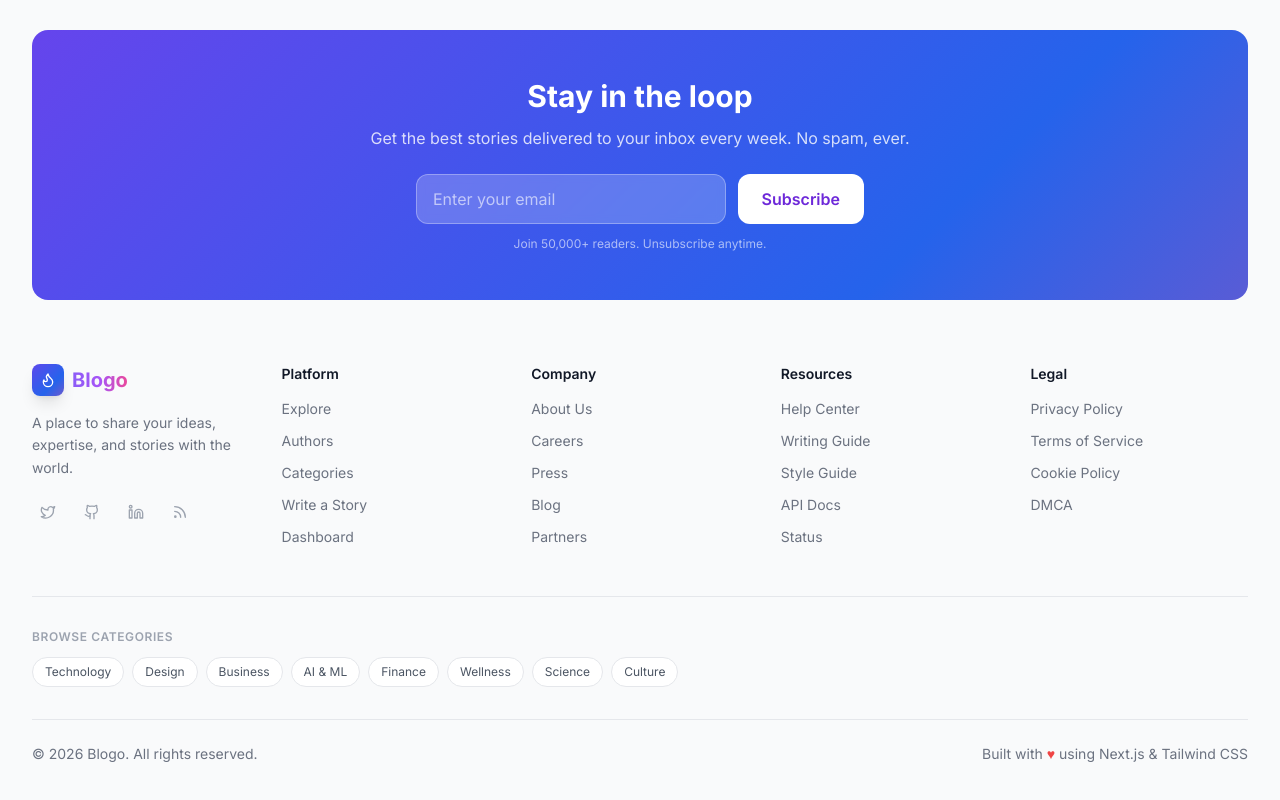
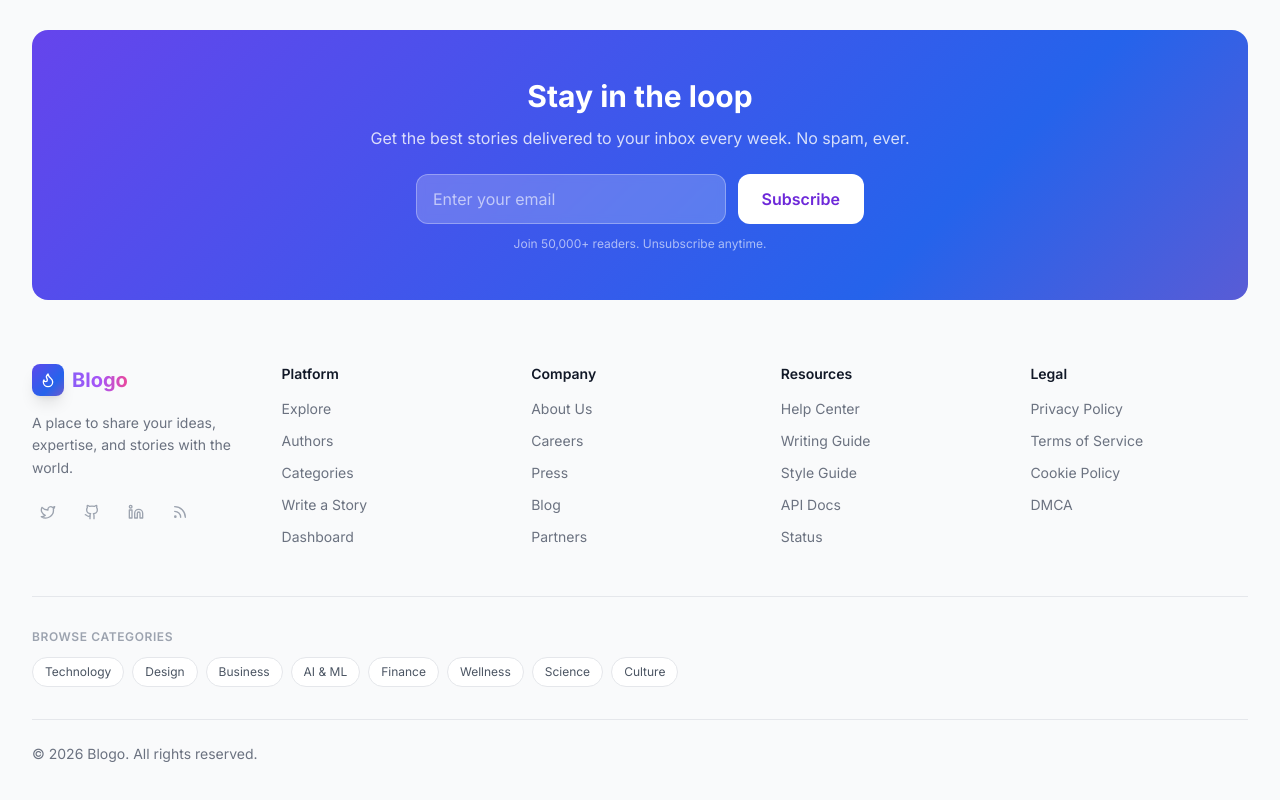
Before and after one commit to ANIL0023/BLOG, a Next.js app: page / in a window 1280 px wide. Shown: the part 1859-2659 px from the top of the page. Built offline with nearby package versions, Linux system fonts and the light colour scheme; no server answers; the database is empty.

Commit message:
Remove Built with... text from footer

```diff
--- a/src/components/layout/Footer.tsx
+++ b/src/components/layout/Footer.tsx
@@ -184,9 +184,6 @@ export function Footer() {
             © {new Date().getFullYear()} Blogo. All rights reserved.
           </p>
           <div className="flex items-center gap-1 text-sm text-gray-500 dark:text-dark-muted">
-            <span>Built with</span>
-            <span className="text-red-500">♥</span>
-            <span>using Next.js & Tailwind CSS</span>
           </div>
         </div>
       </div>
```
